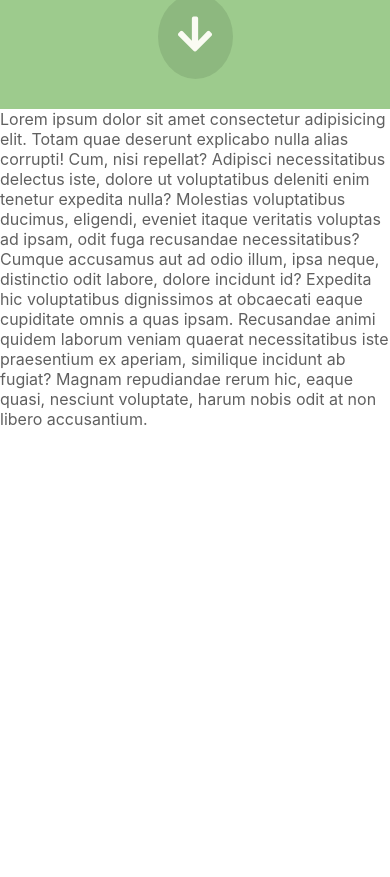
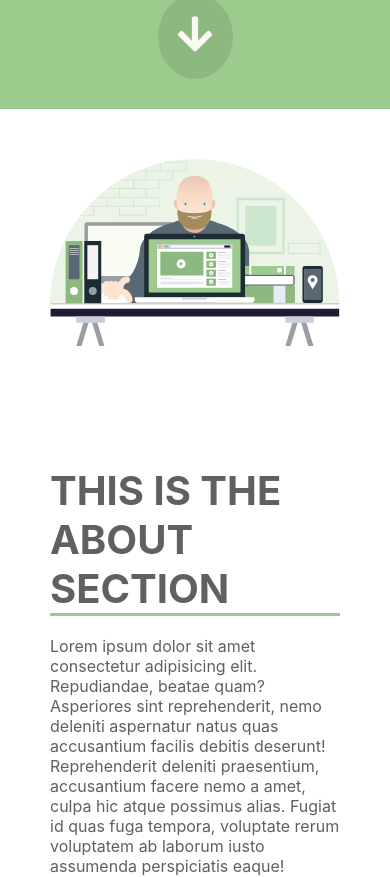
Before and after one commit to gavinquirk/gq-site, a React (Create React App) app: page / in a window 390 px wide. Shown: the part 735-1612 px from the top of the page. Built offline with nearby package versions, Linux system fonts and the light colour scheme.

Commit message:
About section, some media queries

```diff
--- a/src/App.css
+++ b/src/App.css
@@ -1,14 +1,64 @@
 .App {
   display: grid;
   grid-template-columns: repeat(8, 1fr);
-  grid-auto-rows: minmax(50px, auto);
+  grid-auto-rows: 100vh;
   grid-template-areas:
     'bn bn bn bn bn bn bn bn'
-    'ts ts ts ts ts ts ts ts';
+    'abin abin abin abin abim abim abim abim';
 }
+
+.heading-large {
+  font-size: 40px;
+
+  border-bottom: 3px solid var(--color-primary-medium);
+
+  margin: 20px 0;
+
+  text-transform: uppercase;
+
+  /* text-decoration: underline; */
+
+  /* animation: headerUnderline 5s; */
+  /* animation: fadein 1s; */
+  /* border-bottom: solid 2px red; */
+
+  /* display: inline-block;
+  position: relative;
+  padding-bottom: 4px;
+  margin-bottom: 10px; */
+}
+
+/* .heading-large:after {
+  position: absolute;
+  content: '';
+  bottom: -2px;
+  left: 0px;
+  height: 3px;
+  width: 0%;
+  background-color: red;
+  animation: underline 0.7s ease-in;
+  animation-fill-mode: forwards;
+} */
 
 .TEST {
   grid-area: ts;
 
   height: 1000px;
 }
+
+/* @keyframes underline {
+  to {
+    width: 100%;
+  }
+} */
+
+@media only screen and (max-width: 500px) {
+  .App {
+    grid-template-areas:
+      'bn bn bn bn bn bn bn bn'
+      'abim abim abim abim abim abim abim abim'
+      'abin abin abin abin abin abin abin abin';
+
+    grid-auto-rows: minmax(10px, auto);
+  }
+}
--- a/src/App.js
+++ b/src/App.js
@@ -2,6 +2,8 @@ import React, { Component } from 'react';
 
 import NavBar from './components/Navigation/NavBar';
 import Banner from './components/Banner/Banner';
+import AboutInfo from './components/AboutInfo/AboutInfo';
+import AboutImage from './components/AboutImage/AboutImage';
 
 import './App.css';
 
@@ -11,7 +13,10 @@ class App extends Component {
       <div className='App'>
         <NavBar />
         <Banner />
-        <p className='TEST'>
+        <AboutInfo />
+        <AboutImage />
+
+        {/* <p className='TEST'>
           Lorem ipsum dolor sit amet consectetur adipisicing elit. Totam quae
           deserunt explicabo nulla alias corrupti! Cum, nisi repellat? Adipisci
           necessitatibus delectus iste, dolore ut voluptatibus deleniti enim
@@ -24,7 +29,7 @@ class App extends Component {
           praesentium ex aperiam, similique incidunt ab fugiat? Magnam
           repudiandae rerum hic, eaque quasi, nesciunt voluptate, harum nobis
           odit at non libero accusantium.
-        </p>
+        </p> */}
       </div>
     );
   }
--- /dev/null
+++ b/src/components/AboutImage/AboutImage.css
@@ -0,0 +1,19 @@
+.AboutImage {
+  grid-area: abim;
+  padding: 50px;
+
+  display: flex;
+
+  justify-content: center;
+  align-items: center;
+}
+
+.AboutImage img {
+  width: 100%;
+}
+
+/* @media only screen and (max-width: 500px) {
+  .AboutImage {
+    padding: 50px;
+  }
+} */
--- /dev/null
+++ b/src/components/AboutImage/AboutImage.js
@@ -0,0 +1,17 @@
+import React, { Component } from 'react';
+
+import gqDesk from '../../images/gq_desk.svg';
+
+import './AboutImage.css';
+
+class AboutImage extends Component {
+  render() {
+    return (
+      <div className='AboutImage'>
+        <img src={gqDesk} />
+      </div>
+    );
+  }
+}
+
+export default AboutImage;
--- /dev/null
+++ b/src/components/AboutInfo/AboutInfo.css
@@ -0,0 +1,12 @@
+.AboutInfo {
+  grid-area: abin;
+
+  padding: 50px;
+
+  display: flex;
+
+  flex-direction: column;
+
+  justify-content: center;
+  align-items: flex-start;
+}
--- /dev/null
+++ b/src/components/AboutInfo/AboutInfo.js
@@ -0,0 +1,32 @@
+import React, { Component } from 'react';
+
+import './AboutInfo.css';
+
+class AboutInfo extends Component {
+  render() {
+    return (
+      <div className='AboutInfo'>
+        <h1 className='heading-large'>THIS IS THE ABOUT SECTION</h1>
+        <p>
+          Lorem ipsum dolor sit amet consectetur adipisicing elit. Repudiandae,
+          beatae quam? Asperiores sint reprehenderit, nemo deleniti aspernatur
+          natus quas accusantium facilis debitis deserunt! Reprehenderit
+          deleniti praesentium, accusantium facere nemo a amet, culpa hic atque
+          possimus alias. Fugiat id quas fuga tempora, voluptate rerum
+          voluptatem ab laborum iusto assumenda perspiciatis eaque!
+        </p>
+        <h1 className='heading-large'>MORE INFO IN THE ABOUT SECTION</h1>
+        <p>
+          Lorem ipsum dolor sit amet consectetur adipisicing elit. Obcaecati
+          cumque porro ullam. Magni libero corrupti repudiandae quis! Aperiam
+          nulla corrupti architecto hic voluptatibus praesentium facilis vitae
+          atque omnis excepturi vero quod harum doloremque itaque, error
+          deserunt laboriosam exercitationem eum facere maiores ab? Neque
+          possimus, aperiam ratione et deserunt est eum.
+        </p>
+      </div>
+    );
+  }
+}
+
+export default AboutInfo;
--- a/src/components/DownButton/DownButton.css
+++ b/src/components/DownButton/DownButton.css
@@ -5,6 +5,8 @@
   outline: none;
 
   cursor: pointer;
+
+  transition: background-color 0.2s;
 
   animation: bounce 2s infinite;
 
```
